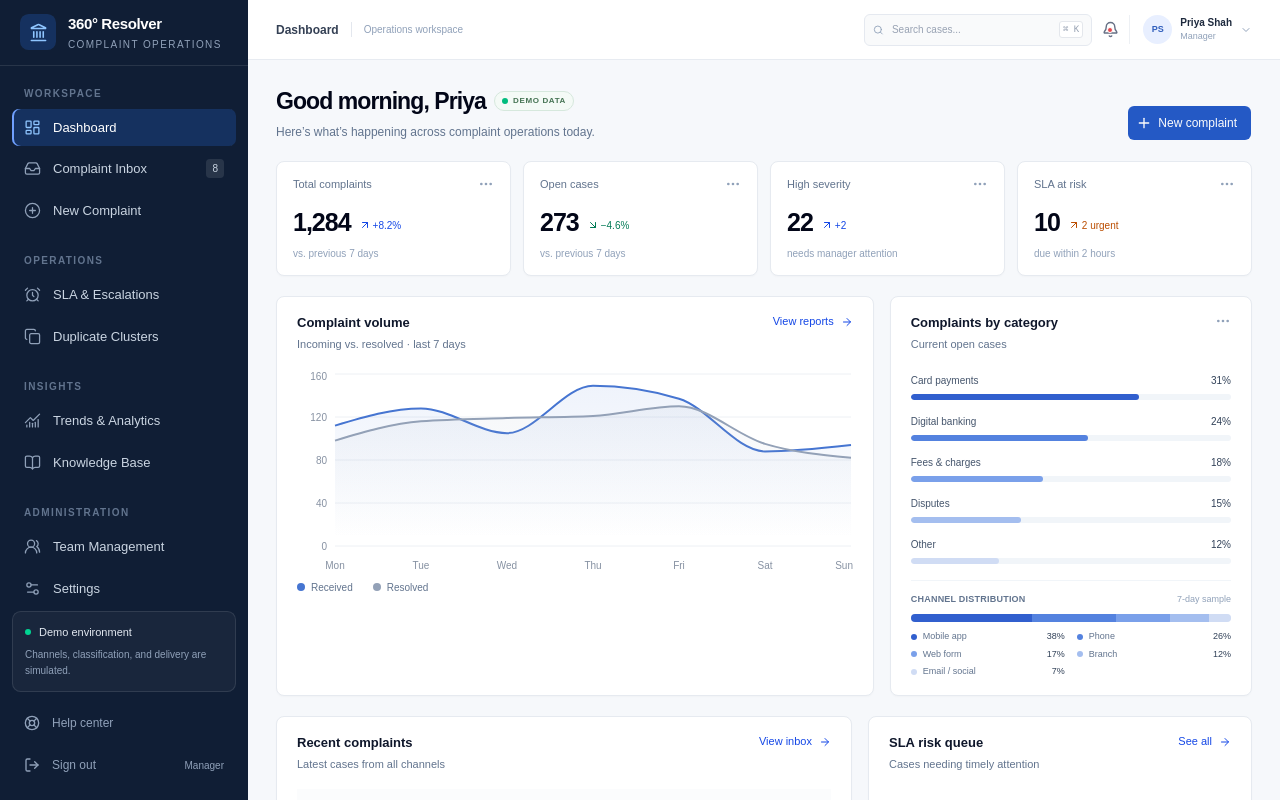
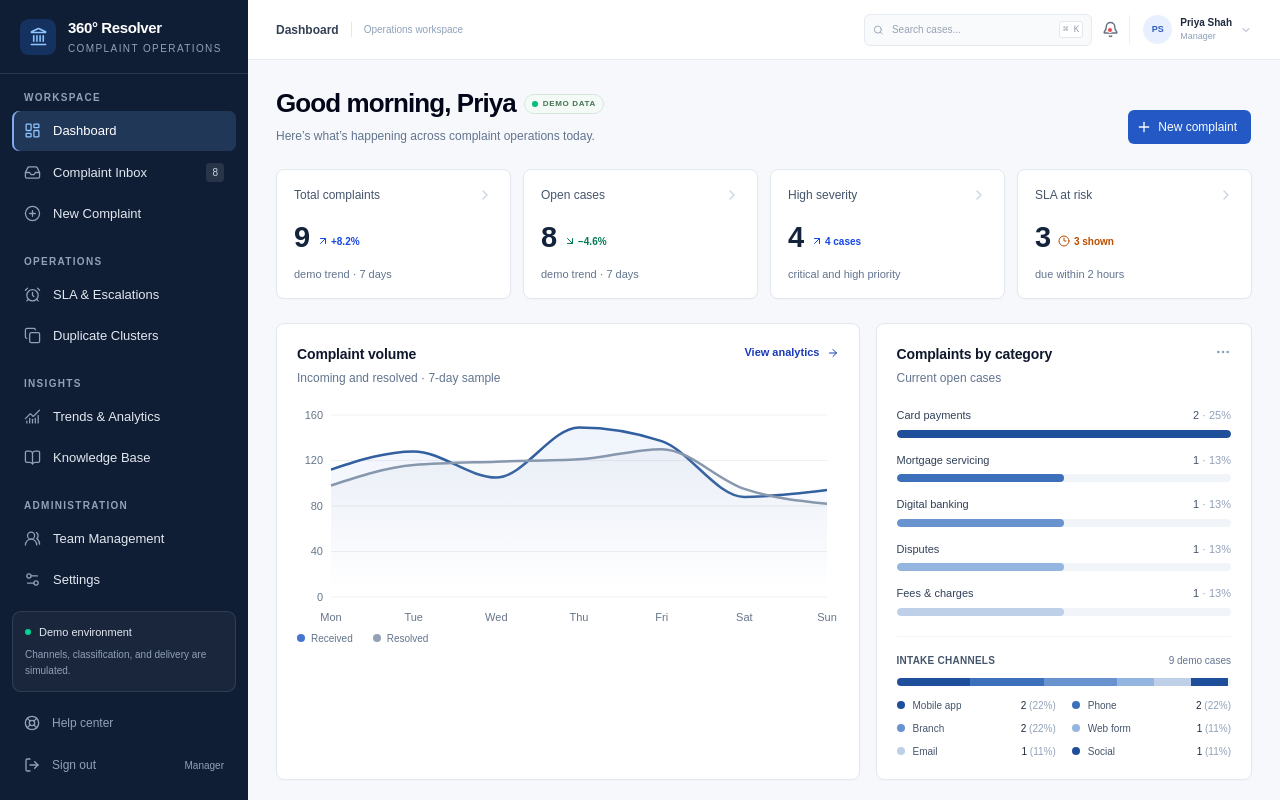
Before and after one commit to uditdewangan404gsw-source/360-resolver, a Next.js app: page / in a window 1280 px wide. Both pictures are taken after a click on the button 640 px from the left and 348 px from the top of the page. Shown: the top 800 px of the page. Built offline with nearby package versions, Linux system fonts and the light colour scheme.

Commit message:
feat: update dashboard styles and data handling
Updated panel and metric card styles, adjusted table font sizes, and refined dashboard view layout and metrics.

V0-Chat-Id: ouzBRKBbhcp

```diff
--- a/app/globals.css
+++ b/app/globals.css
@@ -84,13 +84,14 @@
 .workspace-main { width: 100%; max-width: 1680px; flex: 1; align-self: center; padding: 24px 28px 30px; }
 .workspace-footer { display: flex; min-height: 42px; align-items: center; gap: 8px; border-top: 1px solid #e8ecf2; background: #fff; padding: 0 28px; color: #98a2b3; font-size: 9px; }
 .footer-dot { height: 3px; width: 3px; border-radius: 50%; background: #b9c0cb; }
-.panel-card { overflow: hidden; border: 1px solid #e6eaf0; border-radius: 8px; background: #fff; box-shadow: 0 1px 2px rgba(16,24,40,.025); }
-.metric-card { min-height: 114px; border: 1px solid #e6eaf0; border-radius: 8px; background: white; padding: 14px 16px; box-shadow: 0 1px 2px rgba(16,24,40,.025); transition: border-color .15s, box-shadow .15s; }
-.metric-card:hover { border-color: #c7d6f2; box-shadow: 0 3px 10px rgba(28,53,94,.07); }
+.panel-card { overflow: hidden; border: 1px solid #e3e8ef; border-radius: 8px; background: #fff; box-shadow: 0 1px 2px rgba(16,24,40,.025); }
+.metric-card { min-height: 122px; border: 1px solid #e3e8ef; border-radius: 8px; background: white; padding: 16px 17px; box-shadow: 0 1px 2px rgba(16,24,40,.025); transition: border-color .15s, box-shadow .15s, transform .15s; }
+.metric-card:hover { transform: translateY(-1px); border-color: #b9cbe5; box-shadow: 0 4px 12px rgba(28,53,94,.07); }
+.metric-card:focus-visible { outline: 2px solid #315f9f; outline-offset: 2px; }
 .demo-tag { display: inline-flex; align-items: center; gap: 5px; border: 1px solid #d6e8dd; border-radius: 999px; background: #f4faf6; padding: 3px 7px; color: #467454; font-size: 8px; font-weight: 700; letter-spacing: .08em; }
-.data-table { width: 100%; border-collapse: collapse; text-align: left; font-size: 10px; }
-.data-table th { height: 36px; border-bottom: 1px solid #edf0f4; background: #fbfcfd; padding: 0 11px; color: #858f9e; font-size: 9px; font-weight: 600; white-space: nowrap; }
-.data-table td { border-bottom: 1px solid #f0f2f5; padding: 10px 11px; color: #667085; white-space: nowrap; }
+.data-table { width: 100%; border-collapse: collapse; text-align: left; font-size: 11px; }
+.data-table th { height: 39px; border-bottom: 1px solid #e9edf2; background: #f8fafc; padding: 0 12px; color: #66758a; font-size: 10px; font-weight: 600; white-space: nowrap; }
+.data-table td { border-bottom: 1px solid #edf0f4; padding: 12px; color: #56657a; white-space: nowrap; }
 .data-table tbody tr:last-child td { border-bottom: 0; }
 .data-table tbody tr:hover td { background: #fafcff; }
 .severity-badge { display: inline-flex; border-radius: 4px; padding: 3px 6px; font-size: 9px; font-weight: 600; }
@@ -136,7 +137,7 @@
 @media (max-width: 1100px) {
   .sidebar-shell { width: 224px; }
   .topbar { padding: 0 20px; }
-  .workspace-main { padding: 20px; }
+  .workspace-main { padding: 22px 22px 28px; }
   .workspace-footer { padding: 0 20px; }
 }
 @media (max-width: 760px) {
--- a/components/resolver/dashboard-view.tsx
+++ b/components/resolver/dashboard-view.tsx
@@ -1,12 +1,12 @@
 'use client'
 
-import { ArrowDownRight, ArrowRight, ArrowUpRight, Clock3, Ellipsis, Plus, Sparkles, UsersRound, CircleAlert, CheckCircle2 } from 'lucide-react'
+import { ArrowDownRight, ArrowRight, ArrowUpRight, Clock3, Ellipsis, Plus, Sparkles, UsersRound, CircleAlert, CheckCircle2, ChevronRight } from 'lucide-react'
 import { Area, AreaChart, CartesianGrid, ResponsiveContainer, Tooltip, XAxis, YAxis } from 'recharts'
 import { Button } from '@/components/ui/button'
-import { categoryData, channelData, formatSla, isAtRisk, volumeData, type Complaint } from './types'
+import { formatSla, isAtRisk, volumeData, type Complaint } from './types'
 
 function Panel({ title, description, action, children, className = '' }: { title: string; description?: string; action?: React.ReactNode; children: React.ReactNode; className?: string }) {
-  return <section className={`panel-card ${className}`}><div className="flex items-start justify-between gap-3 px-5 pt-4"><div><h2 className="text-[13px] font-semibold text-slate-900">{title}</h2>{description && <p className="mt-1 text-[11px] text-slate-500">{description}</p>}</div>{action}</div><div className="px-5 pb-4 pt-4">{children}</div></section>
+  return <section className={`panel-card ${className}`}><div className="flex items-start justify-between gap-3 px-5 pt-5"><div><h2 className="text-[14px] font-semibold tracking-[-0.01em] text-slate-900">{title}</h2>{description && <p className="mt-1 text-[12px] text-slate-500">{description}</p>}</div>{action}</div><div className="px-5 pb-5 pt-4">{children}</div></section>
 }
 
 const severityClass: Record<string, string> = { Critical: 'severity-critical', High: 'severity-high', Medium: 'severity-medium', Low: 'severity-low' }
@@ -18,40 +18,46 @@ export function DashboardView({ complaints, onNavigate, onMetricFilter, onSelect
   const recent = [...complaints].slice(0, 5)
   const atRisk = complaints.filter(isAtRisk).sort((a, b) => a.minutesToSla - b.minutesToSla).slice(0, 4)
   const unassigned = complaints.filter((item) => item.assignedTo === 'Unassigned').slice(0, 3)
+  const categoryData = Object.entries(complaints.filter((item) => item.status !== 'Resolved').reduce<Record<string, number>>((counts, item) => ({ ...counts, [item.category]: (counts[item.category] ?? 0) + 1 }), {}))
+    .map(([name, count]) => ({ name, count, value: open ? Math.round((count / open) * 100) : 0 }))
+    .sort((a, b) => b.count - a.count).slice(0, 5)
+  const channelCounts = complaints.reduce<Record<string, number>>((counts, item) => ({ ...counts, [item.channel]: (counts[item.channel] ?? 0) + 1 }), {})
+  const channelData = Object.entries(channelCounts).map(([name, count]) => ({ name, count, value: complaints.length ? Math.round((count / complaints.length) * 100) : 0 })).sort((a, b) => b.count - a.count)
+  const chartColors = ['#1f4f9a', '#3d70bb', '#6893cf', '#94b5df', '#bed0e8']
   const metrics = [
-    { label: 'Total complaints', value: '1,284', delta: '+8.2%', note: 'vs. previous 7 days', trend: 'up', filter: 'all', icon: 'total' },
-    { label: 'Open cases', value: String(265 + open), delta: '−4.6%', note: 'vs. previous 7 days', trend: 'down', filter: 'open', icon: 'open' },
-    { label: 'High severity', value: String(18 + highSeverity), delta: '+2', note: 'needs manager attention', trend: 'up', filter: 'high', icon: 'high' },
-    { label: 'SLA at risk', value: String(7 + risk), delta: '2 urgent', note: 'due within 2 hours', trend: 'risk', filter: 'risk', icon: 'risk' },
+    { label: 'Total complaints', value: complaints.length, delta: '+8.2%', note: 'demo trend · 7 days', trend: 'up', filter: 'all' },
+    { label: 'Open cases', value: open, delta: '−4.6%', note: 'demo trend · 7 days', trend: 'down', filter: 'open' },
+    { label: 'High severity', value: highSeverity, delta: `${highSeverity} cases`, note: 'critical and high priority', trend: 'up', filter: 'high' },
+    { label: 'SLA at risk', value: risk, delta: `${atRisk.length} shown`, note: 'due within 2 hours', trend: 'risk', filter: 'risk' },
   ]
-  return <div className="flex flex-col gap-5">
+  return <div className="flex flex-col gap-6">
     <div className="flex flex-wrap items-end justify-between gap-4">
-      <div><div className="flex items-center gap-2"><h1 className="text-[23px] font-semibold tracking-[-0.04em] text-slate-950">Good morning, {role === 'Manager' ? 'Priya' : 'Marcus'}</h1><span className="demo-tag"><span className="size-1.5 rounded-full bg-emerald-500" />DEMO DATA</span></div><p className="mt-1 text-[12px] text-slate-500">Here’s what’s happening across complaint operations today.</p></div>
+      <div><div className="flex items-center gap-2"><h1 className="text-[26px] font-semibold tracking-[-0.035em] text-slate-950">Good morning, {role === 'Manager' ? 'Priya' : 'Marcus'}</h1><span className="demo-tag"><span className="size-1.5 rounded-full bg-emerald-500" />DEMO DATA</span></div><p className="mt-1 text-[12px] text-slate-500">Here’s what’s happening across complaint operations today.</p></div>
       <Button onClick={() => onNavigate('new')} className="h-9 rounded-md bg-[#2459c5] px-3.5 text-[12px] hover:bg-[#1d4ca8]"><Plus data-icon="inline-start" />New complaint</Button>
     </div>
-    <div className="grid grid-cols-2 gap-3 xl:grid-cols-4">
-      {metrics.map((metric) => <button key={metric.label} onClick={() => onMetricFilter(metric.filter as 'all' | 'open' | 'high' | 'risk')} className="metric-card group text-left">
-        <div className="flex items-center justify-between"><span className="text-[11px] font-medium text-slate-500">{metric.label}</span><Ellipsis className="size-4 text-slate-400" /></div>
-        <div className="mt-3 flex items-baseline gap-2"><span className="text-[25px] font-semibold tracking-[-0.04em] text-slate-950">{metric.value}</span><span className={`inline-flex items-center text-[10px] font-medium ${metric.trend === 'risk' ? 'text-amber-700' : metric.trend === 'down' ? 'text-emerald-700' : 'text-blue-700'}`}>{metric.trend === 'down' ? <ArrowDownRight className="mr-0.5 size-3" /> : <ArrowUpRight className="mr-0.5 size-3" />}{metric.delta}</span></div>
-        <div className="mt-1 text-[10px] text-slate-400">{metric.note}</div>
+    <div className="grid grid-cols-2 gap-3 lg:grid-cols-4">
+      {metrics.map((metric) => <button key={metric.label} type="button" aria-label={`View ${metric.label.toLowerCase()}: ${metric.value} complaints`} onClick={() => onMetricFilter(metric.filter as 'all' | 'open' | 'high' | 'risk')} className="metric-card group text-left focus-visible:outline-none focus-visible:ring-2 focus-visible:ring-blue-500 focus-visible:ring-offset-2">
+        <div className="flex items-center justify-between"><span className="text-[12px] font-medium text-slate-600">{metric.label}</span><ChevronRight className="size-4 text-slate-300 transition-transform group-hover:translate-x-0.5 group-hover:text-blue-700" /></div>
+        <div className="mt-3 flex items-baseline gap-2"><span className="text-[29px] font-semibold tabular-nums tracking-[-0.04em] text-[#14233b]">{metric.value}</span><span className={`inline-flex items-center text-[10px] font-semibold ${metric.trend === 'risk' ? 'text-amber-700' : metric.trend === 'down' ? 'text-emerald-700' : 'text-blue-700'}`}>{metric.trend === 'down' ? <ArrowDownRight className="mr-0.5 size-3" /> : metric.trend === 'risk' ? <Clock3 className="mr-1 size-3" /> : <ArrowUpRight className="mr-0.5 size-3" />}{metric.delta}</span></div>
+        <div className="mt-1.5 text-[11px] text-slate-500">{metric.note}</div>
       </button>)}
     </div>
-    <div className="grid gap-4 xl:grid-cols-[1.65fr_1fr]">
-      <Panel title="Complaint volume" description="Incoming vs. resolved · last 7 days" action={<button onClick={() => onNavigate('inbox')} className="text-[11px] font-medium text-blue-700 hover:text-blue-900">View reports <ArrowRight className="ml-1 inline size-3" /></button>}>
-        <div className="h-[207px] w-full"><ResponsiveContainer width="100%" height="100%"><AreaChart data={volumeData} margin={{ top: 5, right: 2, left: -22, bottom: 0 }}><defs><linearGradient id="receivedFill" x1="0" y1="0" x2="0" y2="1"><stop offset="0%" stopColor="#4d7ed9" stopOpacity={0.15} /><stop offset="95%" stopColor="#4d7ed9" stopOpacity={0} /></linearGradient><linearGradient id="resolvedFill" x1="0" y1="0" x2="0" y2="1"><stop offset="0%" stopColor="#9baac2" stopOpacity={0.15} /><stop offset="95%" stopColor="#9baac2" stopOpacity={0} /></linearGradient></defs><CartesianGrid vertical={false} stroke="#edf0f4" /><XAxis dataKey="day" axisLine={false} tickLine={false} tick={{ fill: '#8691a2', fontSize: 10 }} dy={8} /><YAxis axisLine={false} tickLine={false} tick={{ fill: '#8691a2', fontSize: 10 }} /><Tooltip contentStyle={{ borderRadius: 8, border: '1px solid #e3e8ef', fontSize: 11, boxShadow: '0 8px 24px rgba(20,35,60,.08)' }} /><Area type="monotone" dataKey="received" name="Received" stroke="#4675d1" strokeWidth={2} fill="url(#receivedFill)" /><Area type="monotone" dataKey="resolved" name="Resolved" stroke="#93a1b7" strokeWidth={2} fill="url(#resolvedFill)" /></AreaChart></ResponsiveContainer></div>
+    <div className="grid gap-4 lg:grid-cols-[1.55fr_1fr]">
+      <Panel title="Complaint volume" description="Incoming and resolved · 7-day sample" action={<button onClick={() => onNavigate('analytics')} className="text-[11px] font-semibold text-blue-800 hover:text-blue-950">View analytics <ArrowRight className="ml-1 inline size-3" /></button>}>
+        <div className="h-[224px] w-full"><ResponsiveContainer width="100%" height="100%"><AreaChart data={volumeData} margin={{ top: 12, right: 12, left: 0, bottom: 0 }}><defs><linearGradient id="receivedFill" x1="0" y1="0" x2="0" y2="1"><stop offset="0%" stopColor="#4d7ed9" stopOpacity={0.15} /><stop offset="95%" stopColor="#4d7ed9" stopOpacity={0} /></linearGradient><linearGradient id="resolvedFill" x1="0" y1="0" x2="0" y2="1"><stop offset="0%" stopColor="#9baac2" stopOpacity={0.15} /><stop offset="95%" stopColor="#9baac2" stopOpacity={0} /></linearGradient></defs><CartesianGrid vertical={false} stroke="#edf0f4" /><XAxis dataKey="day" axisLine={false} tickLine={false} tick={{ fill: '#66758a', fontSize: 11 }} dy={8} /><YAxis axisLine={false} tickLine={false} tick={{ fill: '#66758a', fontSize: 11 }} width={34} /><Tooltip contentStyle={{ borderRadius: 7, border: '1px solid #dce3ec', fontSize: 11, boxShadow: '0 8px 24px rgba(20,35,60,.08)' }} /><Area type="monotone" dataKey="received" name="Received" stroke="#315f9f" strokeWidth={2.5} activeDot={{ r: 4, strokeWidth: 0 }} fill="url(#receivedFill)" /><Area type="monotone" dataKey="resolved" name="Resolved" stroke="#8798ae" strokeWidth={2.5} activeDot={{ r: 4, strokeWidth: 0 }} fill="url(#resolvedFill)" /></AreaChart></ResponsiveContainer></div>
         <div className="mt-1 flex gap-5 text-[10px] text-slate-500"><span><i className="mr-1.5 inline-block size-2 rounded-full bg-[#4675d1]" />Received</span><span><i className="mr-1.5 inline-block size-2 rounded-full bg-[#93a1b7]" />Resolved</span></div>
       </Panel>
       <Panel title="Complaints by category" description="Current open cases" action={<button onClick={() => onNavigate('analytics')} aria-label="Open analytics"><Ellipsis className="size-4 text-slate-400" /></button>}>
-        <div className="flex flex-col gap-3.5 pt-1">{categoryData.map((item) => <div key={item.name}><div className="mb-1.5 flex justify-between text-[10px]"><span className="text-slate-600">{item.name}</span><span className="font-medium text-slate-700">{item.value}%</span></div><div className="h-1.5 overflow-hidden rounded-full bg-slate-100"><div className="h-full rounded-full" style={{ width: `${item.value * 2.3}%`, backgroundColor: item.color }} /></div></div>)}</div>
-        <div className="mt-4 border-t border-slate-100 pt-3"><div className="mb-2 flex items-center justify-between text-[9px] font-semibold tracking-wide text-slate-500"><span>CHANNEL DISTRIBUTION</span><span className="font-normal normal-case tracking-normal text-slate-400">7-day sample</span></div><div className="flex h-2 overflow-hidden rounded-full bg-slate-100">{channelData.map((item, index) => <span key={item.name} aria-label={`${item.name}: ${item.value}%`} title={`${item.name}: ${item.value}%`} style={{ width: `${item.value}%`, backgroundColor: ['#315fce', '#5482df', '#7aa0ea', '#a4beef', '#d0dcf4'][index] }} />)}</div><div className="mt-2 grid grid-cols-2 gap-x-3 gap-y-1">{channelData.map((item, index) => <div key={item.name} className="flex items-center gap-1.5 text-[9px] text-slate-500"><span className="size-1.5 rounded-full" style={{ backgroundColor: ['#315fce', '#5482df', '#7aa0ea', '#a4beef', '#d0dcf4'][index] }} />{item.name}<span className="ml-auto text-slate-700">{item.value}%</span></div>)}</div></div>
+        <div className="flex flex-col gap-3.5 pt-1">{categoryData.map((item, index) => <div key={item.name}><div className="mb-1.5 flex justify-between gap-3 text-[11px]"><span className="truncate text-slate-700">{item.name}</span><span className="shrink-0 font-medium tabular-nums text-slate-600">{item.count} <span className="font-normal text-slate-400">· {item.value}%</span></span></div><div className="h-2 overflow-hidden rounded-full bg-slate-100"><div className="h-full rounded-full" style={{ width: `${categoryData[0]?.count ? Math.max(8, (item.count / categoryData[0].count) * 100) : 0}%`, backgroundColor: chartColors[index] }} /></div></div>)}</div>
+        <div className="mt-5 border-t border-slate-100 pt-4"><div className="mb-2.5 flex items-center justify-between text-[10px] font-semibold tracking-wide text-slate-600"><span>INTAKE CHANNELS</span><span className="font-normal normal-case tracking-normal text-slate-500">{complaints.length} demo cases</span></div><div className="flex h-2 overflow-hidden rounded-full bg-slate-100">{channelData.map((item, index) => <span key={item.name} aria-label={`${item.name}: ${item.count} cases, ${item.value}%`} title={`${item.name}: ${item.count} cases (${item.value}%)`} style={{ width: `${item.value}%`, backgroundColor: chartColors[index % chartColors.length] }} />)}</div><div className="mt-3 grid grid-cols-2 gap-x-4 gap-y-2">{channelData.map((item, index) => <div key={item.name} className="flex min-w-0 items-center gap-2 text-[10px] text-slate-600"><span className="size-2 shrink-0 rounded-full" style={{ backgroundColor: chartColors[index % chartColors.length] }} /><span className="truncate">{item.name}</span><span className="ml-auto shrink-0 tabular-nums text-slate-800">{item.count} <span className="text-slate-400">({item.value}%)</span></span></div>)}</div></div>
       </Panel>
     </div>
-    <div className="grid gap-4 xl:grid-cols-[1.5fr_1fr]">
+    <div className="grid gap-4 lg:grid-cols-[1.5fr_1fr]">
       <Panel title="Recent complaints" description="Latest cases from all channels" action={<button onClick={() => onNavigate('inbox')} className="text-[11px] font-medium text-blue-700 hover:text-blue-900">View inbox <ArrowRight className="ml-1 inline size-3" /></button>}>
-        <div className="overflow-x-auto"><table className="data-table min-w-[620px]"><thead><tr><th>Complaint</th><th>Category</th><th>Severity</th><th>Status</th><th>SLA left</th></tr></thead><tbody>{recent.map((item) => <tr key={item.id} onClick={() => onSelectComplaint(item.id)} className="cursor-pointer"><td><div className="font-medium text-slate-800">{item.subject}</div><div className="mt-1 text-[10px] text-slate-400">{item.id} · {item.channel}</div></td><td>{item.category}</td><td><span className={`severity-badge ${severityClass[item.severity]}`}>{item.severity}</span></td><td><span className="status-dot-label"><i className={`size-1.5 rounded-full ${item.status === 'Resolved' ? 'bg-emerald-500' : item.status === 'In progress' ? 'bg-blue-500' : 'bg-amber-500'}`} />{item.status}</span></td><td className={item.minutesToSla <= 60 ? 'font-semibold text-rose-600' : 'text-slate-600'}>{formatSla(item.minutesToSla)}</td></tr>)}</tbody></table></div>
+        <div className="overflow-x-auto"><table className="data-table min-w-[540px]"><thead><tr><th>Complaint</th><th>Category</th><th>Severity</th><th>Status</th><th>SLA left</th></tr></thead><tbody>{recent.map((item) => <tr key={item.id} onClick={() => onSelectComplaint(item.id)} className="cursor-pointer"><td><div className="font-medium text-slate-800">{item.subject}</div><div className="mt-1 text-[10px] text-slate-400">{item.id} · {item.channel}</div></td><td>{item.category}</td><td><span className={`severity-badge ${severityClass[item.severity]}`}>{item.severity}</span></td><td><span className="status-dot-label"><i className={`size-1.5 rounded-full ${item.status === 'Resolved' ? 'bg-emerald-500' : item.status === 'In progress' ? 'bg-blue-500' : 'bg-amber-500'}`} />{item.status}</span></td><td className={item.minutesToSla <= 60 ? 'font-semibold text-rose-600' : 'text-slate-600'}>{formatSla(item.minutesToSla)}</td></tr>)}</tbody></table></div>
       </Panel>
       <Panel title="SLA risk queue" description="Cases needing timely attention" action={<button onClick={() => onNavigate('sla')} className="text-[11px] font-medium text-blue-700 hover:text-blue-900">See all <ArrowRight className="ml-1 inline size-3" /></button>}>
-        <div className="flex flex-col">{atRisk.map((item) => <button key={item.id} onClick={() => onSelectComplaint(item.id)} className="flex items-start gap-3 border-b border-slate-100 py-3 text-left last:border-0"><div className={`mt-0.5 flex size-7 shrink-0 items-center justify-center rounded-md ${item.minutesToSla <= 60 ? 'bg-rose-50 text-rose-600' : 'bg-amber-50 text-amber-700'}`}><Clock3 className="size-3.5" /></div><div className="min-w-0 flex-1"><div className="truncate text-[11px] font-medium text-slate-800">{item.subject}</div><div className="mt-1 text-[10px] text-slate-400">{item.id} · {item.assignedTo}</div></div><div className={`whitespace-nowrap text-[10px] font-semibold ${item.minutesToSla <= 60 ? 'text-rose-600' : 'text-amber-700'}`}>{formatSla(item.minutesToSla)}</div></button>)}{atRisk.length === 0 && <div className="py-5 text-center text-xs text-slate-500">No active cases at risk.</div>}</div>
+        <div className="flex flex-col">{atRisk.map((item) => <button key={item.id} onClick={() => onSelectComplaint(item.id)} className="flex items-start gap-3 border-b border-slate-100 py-3 text-left last:border-0"><div className={`mt-0.5 flex size-7 shrink-0 items-center justify-center rounded-md ${item.minutesToSla <= 60 ? 'bg-rose-50 text-rose-600' : 'bg-amber-50 text-amber-700'}`}><Clock3 className="size-3.5" /></div><div className="min-w-0 flex-1"><div className="truncate text-[12px] font-medium text-slate-800">{item.subject}</div><div className="mt-1 text-[11px] text-slate-500">{item.id} · {item.assignedTo}</div></div><div className={`whitespace-nowrap text-[10px] font-semibold ${item.minutesToSla <= 60 ? 'text-rose-600' : 'text-amber-700'}`}>{formatSla(item.minutesToSla)}</div></button>)}{atRisk.length === 0 && <div className="py-5 text-center text-xs text-slate-500">No active cases at risk.</div>}</div>
       </Panel>
     </div>
     <div className="grid gap-4 md:grid-cols-2">
--- a/components/resolver/sidebar.tsx
+++ b/components/resolver/sidebar.tsx
@@ -21,20 +21,20 @@ export function Sidebar({ active, role, openCount, onNavigate, onLogout }: {
         <div className="flex size-9 items-center justify-center rounded-lg bg-blue-500/20 text-blue-300"><Landmark className="size-[19px]" /></div>
         <div><div className="text-[15px] font-semibold tracking-tight">360° Resolver</div><div className="mt-0.5 text-[10px] font-medium tracking-[0.14em] text-slate-400">COMPLAINT OPERATIONS</div></div>
       </div>
-      <div className="px-3 pt-5">
+      <nav aria-label="Primary navigation" className="px-3 pt-4">
         {navigation.map((item, index) => {
           const Icon = icons[item.icon as keyof typeof icons]
           const showSection = item.section !== navigation[index - 1]?.section
           return <div key={item.key}>
-            {showSection && <div className={`px-3 text-[10px] font-semibold tracking-[0.14em] text-slate-500 ${index ? 'mb-2 mt-6' : 'mb-2'}`}>{item.section}</div>}
-            <button onClick={() => onNavigate(item.key)} className={`nav-item mb-1 flex w-full items-center gap-3 rounded-md px-3 py-[9px] text-left text-[13px] transition-colors ${active === item.key ? 'bg-blue-500/20 text-white shadow-[inset_2px_0_0_#70a0ff]' : 'text-slate-300 hover:bg-white/[0.07] hover:text-white'}`} aria-current={active === item.key ? 'page' : undefined}>
+            {showSection && <div className={`px-3 text-[10px] font-semibold tracking-[0.13em] text-slate-400 ${index ? 'mb-1.5 mt-5' : 'mb-1.5'}`}>{item.section}</div>}
+            <button onClick={() => onNavigate(item.key)} className={`nav-item mb-0.5 flex w-full items-center gap-3 rounded-md px-3 py-2.5 text-left text-[13px] transition-colors focus-visible:outline-none focus-visible:ring-2 focus-visible:ring-blue-300 ${active === item.key ? 'bg-[#203758] text-white shadow-[inset_2px_0_0_#81a9ef]' : 'text-slate-200 hover:bg-white/[0.08] hover:text-white'}`} aria-current={active === item.key ? 'page' : undefined}>
               <Icon className={`size-[17px] ${active === item.key ? 'text-blue-300' : 'text-slate-400'}`} strokeWidth={1.8} />
               <span className="flex-1">{item.label}</span>
               {item.key === 'inbox' && <span className="rounded bg-white/10 px-1.5 py-0.5 text-[10px] font-medium text-slate-300">{openCount}</span>}
             </button>
           </div>
         })}
-      </div>
+      </nav>
       <div className="mt-auto px-3 pb-4">
         <div className="mb-3 rounded-lg border border-white/10 bg-white/[0.04] p-3">
           <div className="flex items-center gap-2"><span className="size-1.5 rounded-full bg-emerald-400" /><span className="text-[11px] font-medium text-slate-200">Demo environment</span></div>
```
Also changed, not shown: components/resolver/inbox-view.tsx (+4 -3 lines).
